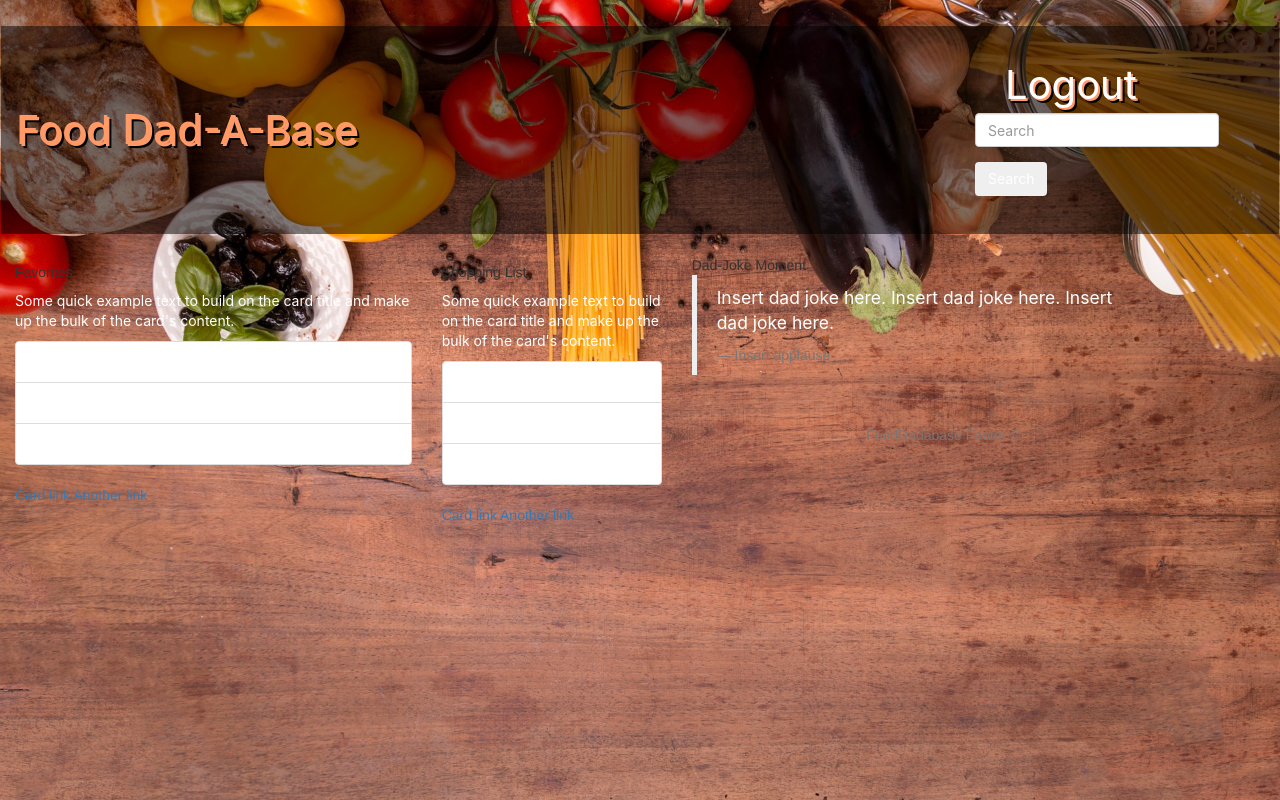
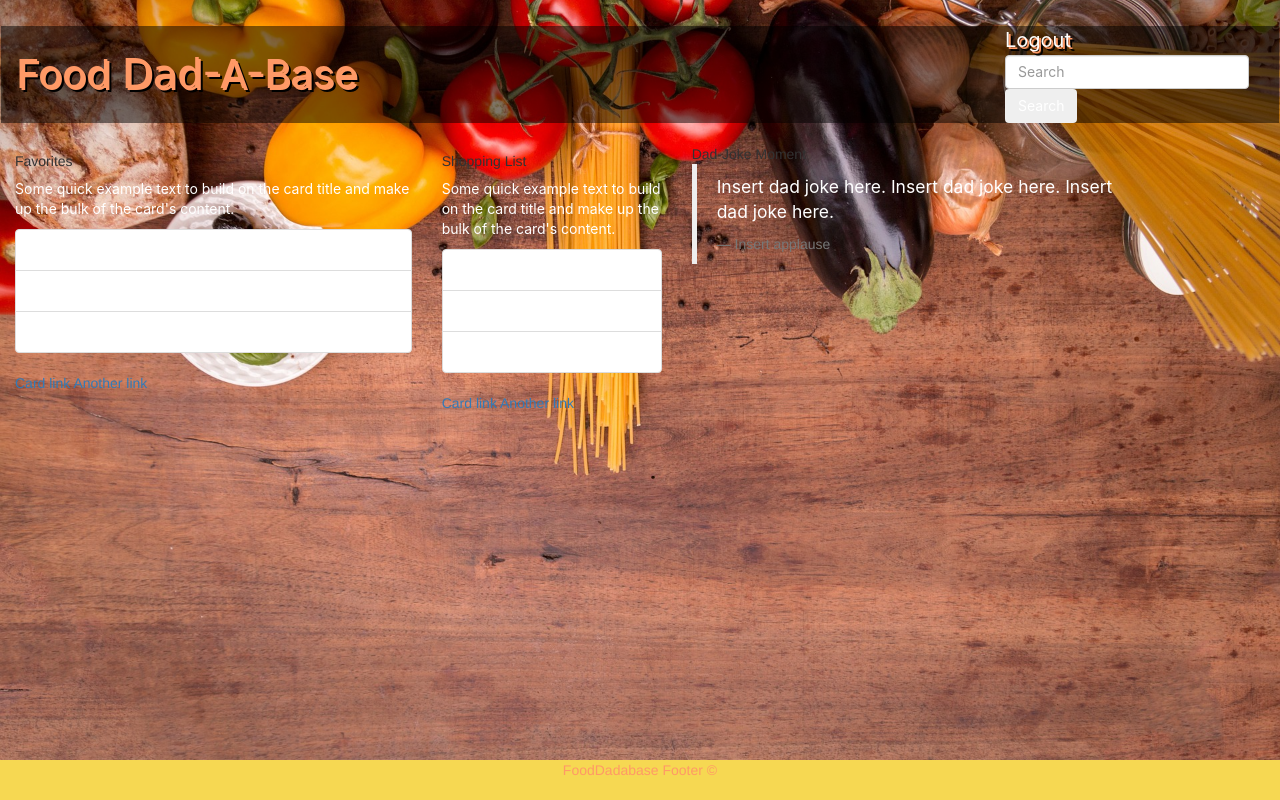
Before and after one commit to goantonioUW/food-dadabase, a Node server app: page /members in a window 1280 px wide. Run offline with Node 20, Linux system fonts and the light colour scheme; the visitor is signed in with stand-in values (Sample User, id 1); data that the repository does not hold is empty; some libraries are stand-ins or nearby versions.

Commit message:
updated footer

```diff
--- a/public/js/views/partials/footer.handlebars
+++ b/public/js/views/partials/footer.handlebars
@@ -1,7 +1,5 @@
 {{!-- add  --}}
 
 <footer class="footer text-center mt-auto py-3 bg-dark">
-  <div class="container">
-    <span class="text-muted">FoodDadabase Footer ©</span>
-  </div>
+    FoodDadabase Footer ©
 </footer>
--- a/public/stylesheets/style.css
+++ b/public/stylesheets/style.css
@@ -84,7 +84,6 @@ h2 {
 .nav-link {
   list-style-type: none;
   color: white;
-  padding: 30px;
 }
 
 .loginBtn {
@@ -100,7 +99,7 @@ h2 {
 
 .container-fluid  {
   font-family: -apple-system, BlinkMacSystemFont, 'Segoe UI', Roboto, Oxygen, Ubuntu, Cantarell, 'Open Sans', 'Helvetica Neue', sans-serif;
-  font-size: 4rem;
+  font-size: 2rem;
   color: #ff9966;
   background: #00000080;
   text-shadow: #ff9966 2px 2px 0px, #000000 4px 4px 0px;color: #ff9966;
@@ -128,6 +127,11 @@ li {
   text-align: center;
 }
 
-footer {
-  color: white;
+.footer {
+  color: #ff9966;
+  position:absolute;
+  bottom:0;
+  width:100%;
+  height:40px;   /* Height of the footer */
+  background:#f6d852;
 }
```
Also changed, not shown: public/js/views/result.handlebars (added).
